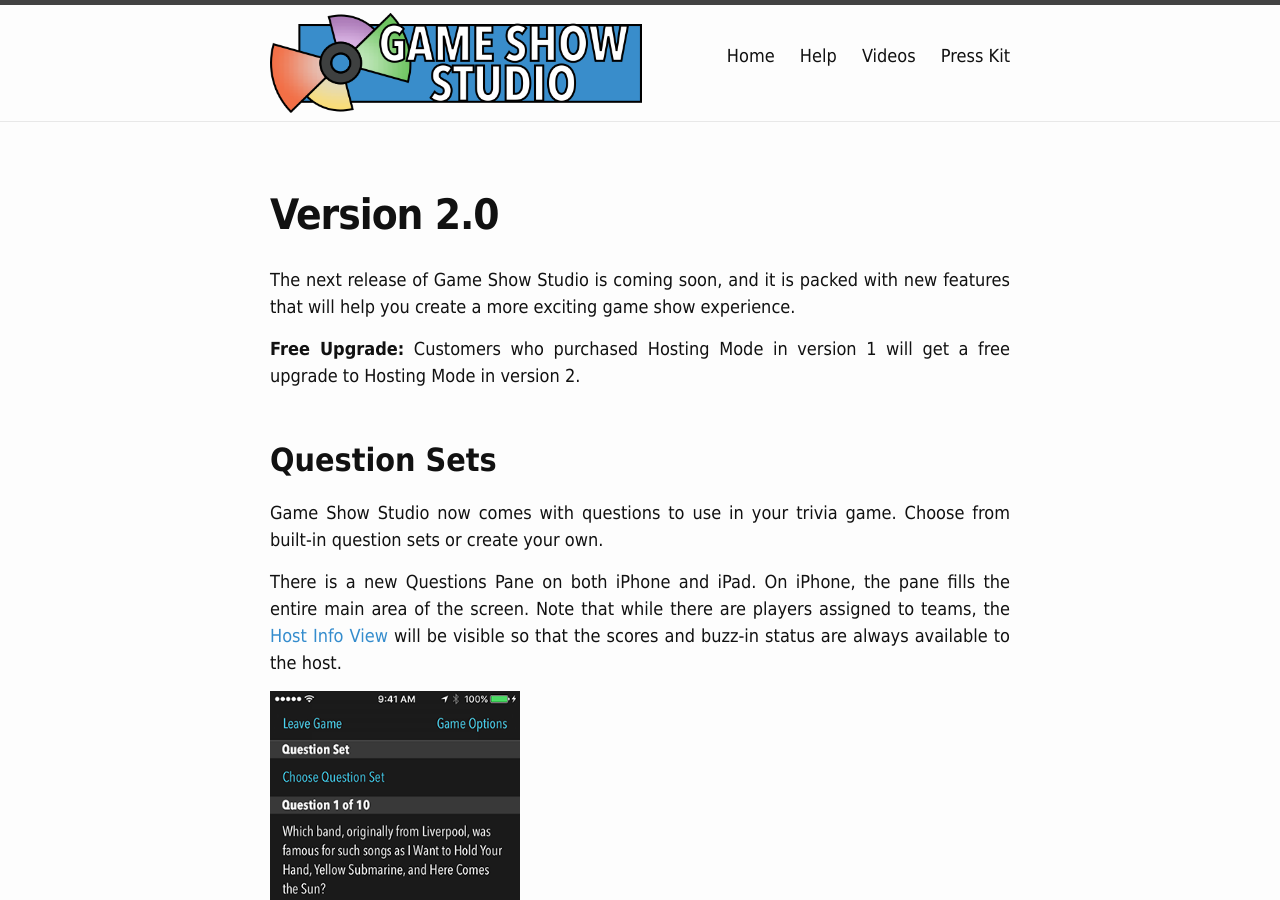
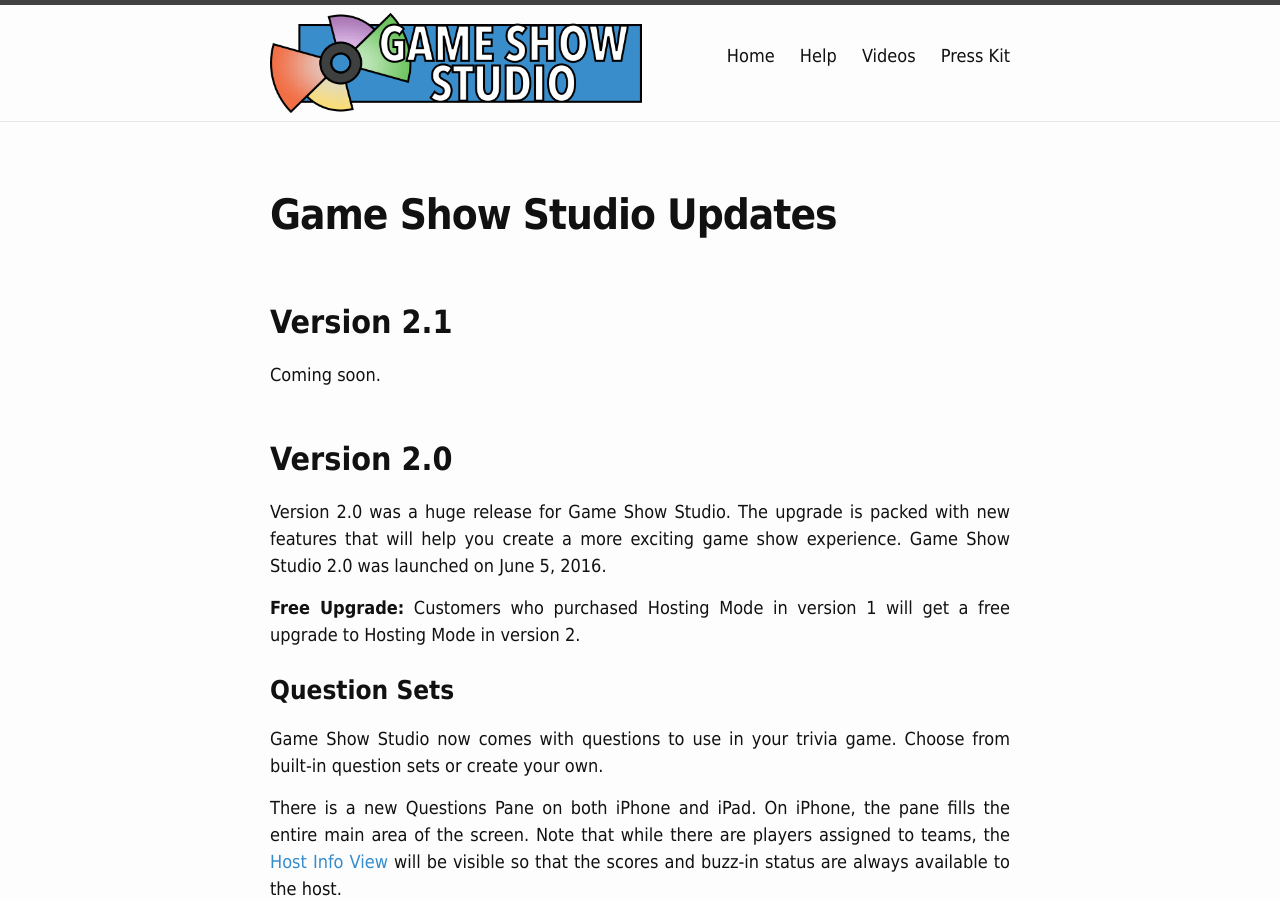
Before and after one commit to gameshowstudio/gameshowstudio.github.io, a Jekyll site: the page built from updates/index.md, in a window 1280 px wide and 900 px high. Built offline with Jekyll 4.4.1, drawn with Linux system fonts in a browser that asks for light colours.

Commit message:
Update the updates page to include 2.0 launch date and announcement of 2.1.

```diff
--- a/updates/index.md
+++ b/updates/index.md
@@ -1,15 +1,20 @@
 ---
 layout: page
-title: Version 2.0
+title: Game Show Studio Updates
 permalink: /updates/
-nav_menu_title: Preview Version 2.0
 ---
 
-The next release of Game Show Studio is coming soon, and it is packed with new features that will help you create a more exciting game show experience.
+## Version 2.1
+
+Coming soon.
+
+## Version 2.0
+
+Version 2.0 was a huge release for Game Show Studio. The upgrade is packed with new features that will help you create a more exciting game show experience. Game Show Studio 2.0 was launched on June 5, 2016.
 
 **Free Upgrade:** Customers who purchased Hosting Mode in version 1 will get a free upgrade to Hosting Mode in version 2.
 
-## Question Sets
+### Question Sets
 
 Game Show Studio now comes with questions to use in your trivia game. Choose from built-in question sets or create your own.
 
@@ -31,14 +36,14 @@
 
 Use of the new Questions Pane is optional. Game Show Studio still works great for games where the host wants to use trivia questions from a source external to the app (such as trivia board games or academic materials).
 
-## Timed Round
+### Timed Round
 
 {: .floatRight }
 {% include youtube-player.html id="qBET_Em5XT8" %}
 
 The host can now include a new kind of round that makes for a dramatic ending to a game. The fast-paced [Timed Round](/help/timedround) includes an exciting introduction and new sound effects that help the host create a thrilling game show experience. Check out the video to learn more.
 
-## Host Control Panes
+### Host Control Panes
 
 Commonly used game controls are now easier to access than ever, and new controls have been added to give the host more control over the game show experience. There are six Host Control Panes:
 
@@ -66,29 +71,29 @@
 
 ![host control panes](/images/v2-0-0/host-panels-highlighting-pad.png){: width="350px" }
 
-## Host Info View
+### Host Info View
 
 On iPad, the teams and scores are always visible on the main host screen. On iPhone, other panes (like the Music Pane or the Questions Pane) take the place of the Teams Pane when they are visible. To make sure that the host always has access to relevant information, an informational view appears to show the current scores whenever there are players on teams and the Teams Pane is not visible. When a player buzzes in, this informational panel animates to show which player buzzed in. This way, the host can stay on a pane other than the Teams Pane (such as the Questions Pane) throughout the entire game. This informational view is pictured below, where you can see what it looks like in its default state, and in the state where a player has buzzed in.
 
 ![score info pane](/images/v2-0-0/score-and-buzz-in-info-pane-both.png){:width="440px"}
 
-## Easier Score Updates
+### Easier Score Updates
 
-### Quick Score Corrections
+#### Quick Score Corrections
 
 {: .floatRight }
 ![score corrections](/images/v2-0-0/scoring-correction.png){:width="230px"}
 
 New in version 2.0, the host can easily make scoring adjustments based on the round rules. Tapping a team's score will display an easy-to-use panel that offers one-touch access to common scoring changes (add or subtract correct points or incorrect points). Free-form score editing is also still available.
 
-### Award or Penalize Players with Sound Anytime
+#### Award or Penalize Players with Sound Anytime
 
 {: .floatRight }
 ![score updates with sound](/images/v2-0-0/score-change-with-sound.png){:width="230px"}
 
 Tap on any team's score to reveal buttons to award or penalize a team and play the corresponding sound. This is great for asking on-the-fly questions or for questions that the host wants to let a team answer collaboratively.
 
-## Television Display Options
+### Television Display Options
 
 Version 2.0 gives the host control over more aspects of the TV display, in addition to displaying title cards and a victory animation. Learn more on the [TV Page](/help/tv).
 
@@ -96,7 +101,7 @@
 <br>
 *What Has Changed?* In version 1, there was a TV display, but no customization options.
 
-## Music and Audio Mixers
+### Music and Audio Mixers
 
 The volume of the songs available on the Music Pane can be customized on a per-track basis.
 
@@ -108,7 +113,7 @@
 
 ![sound mixers](/images/v2-0-0/pane-sounds.png){:width="230px"}
 
-## Additional Updates
+### Additional Updates
 
 Version 2.0 is filled with updates, big and small. Here are just a few more updates that come in version 2.0:
 
```
